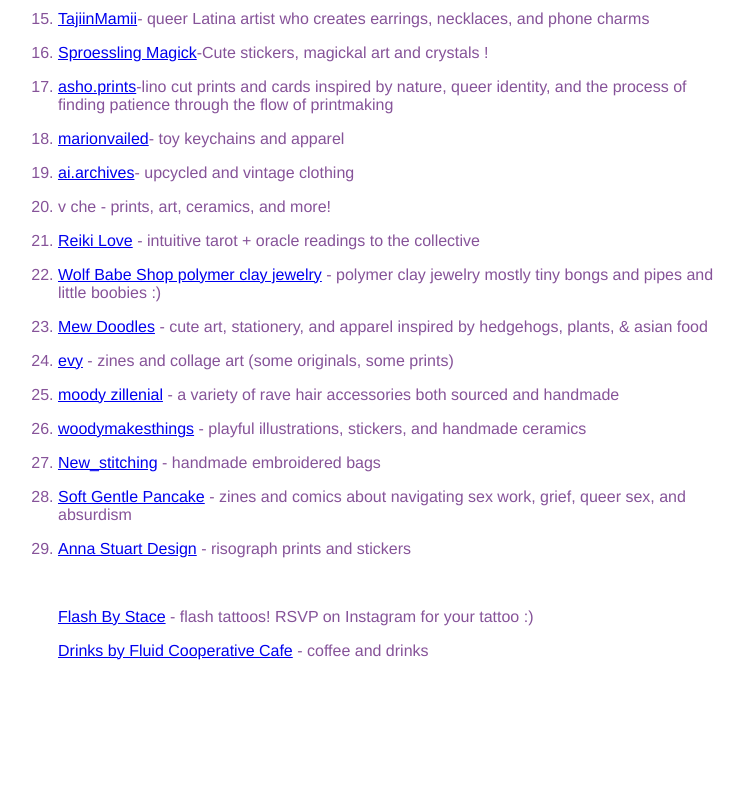
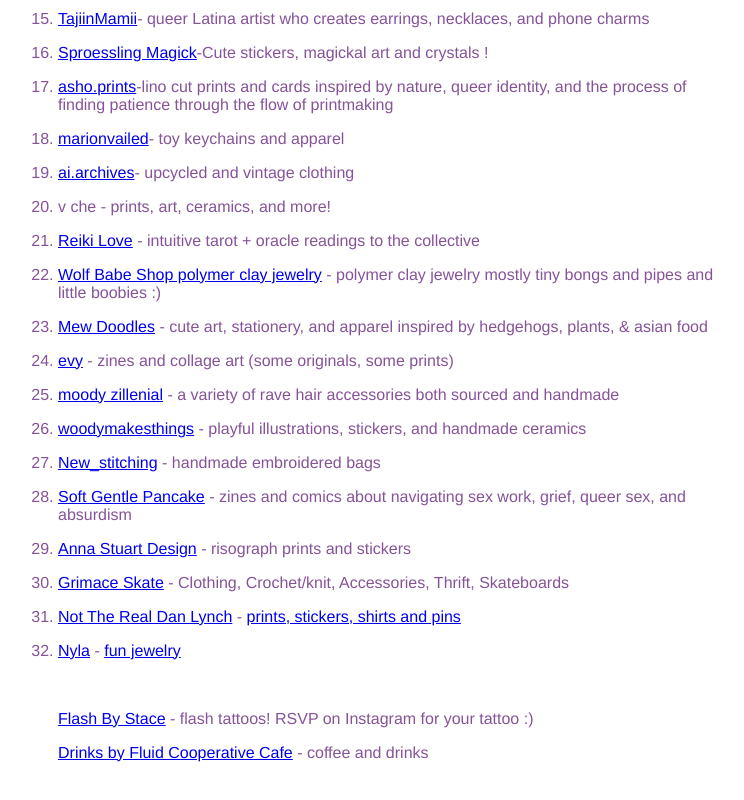
Before and after one commit to michellewong793/queer-art-fair-v2, a Next.js app: page /june-17-vendors in a window 1280 px wide. Shown: the part 850-1650 px from the top of the page, without its empty margins (272-1016 px from the left). Built offline with nearby package versions, Linux system fonts and the light colour scheme.

Commit message:
add new vendors

```diff
--- a/pages/june-17-vendors.js
+++ b/pages/june-17-vendors.js
@@ -122,6 +122,20 @@
 /"> Anna Stuart Design
  </a> - risograph prints and stickers
  </p></li>
+ <li><p> <a href="https://www.instagram.com/grimaceskate
+/"> Grimace Skate
+ </a> - Clothing, Crochet/knit, Accessories, Thrift, Skateboards
+ </p></li>
+ <li><p> <a href="https://www.instagram.com/nottherealdanlynch
+/"> Not The Real Dan Lynch
+ </a> - <a href="www.nottherealDanlynch.com">prints, stickers, shirts and pins </a>
+ </p></li>
+ <li><p> <a href="https://www.instagram.com/waste.astronaut
+/"> Nyla
+ </a> - <a href="www.nottherealDanlynch.com">fun jewelry </a>
+ </p></li>
+
+
 
 
      <br/>
```
